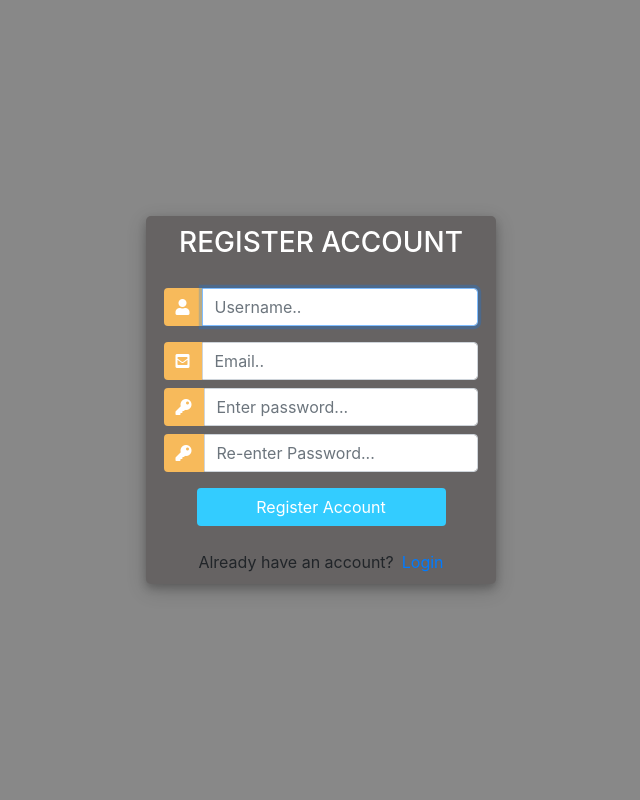
After one commit to noberto21/Hopred, a Django app: page /signup in a window 1280 px wide. The commit adds this page. Shown: the whole page, without its empty margins (319-959 px from the left). Run offline with Django 4.2, Linux system fonts and the light colour scheme; some libraries are stand-ins or nearby versions.

Commit message:
Your descriptive message here

```diff
--- /dev/null
+++ b/prediction/forms.py
@@ -0,0 +1,8 @@
+from django.contrib.auth.forms import UserCreationForm
+from django import forms
+from django.contrib.auth.models import User
+
+class CreateUserForm(UserCreationForm):
+    class Meta:
+        model = User
+        fields = ['username', 'email', 'password1', 'password2']
--- a/prediction/urls.py
+++ b/prediction/urls.py
@@ -5,5 +5,8 @@ urlpatterns = [
     path('', views.home ,name ='home'),
     path('predict/', views.predict),
     path('predict/predictions/', views.predictions),
-    path('about/', views.about, name='about')
+    path('about/', views.about, name='about'),
+    path('signup', views.signup, name='signup'),
+    path('login', views.loginpage, name='login'),
+    path('logout', views.logoutUser, name='logout'),
 ]
--- a/prediction/views.py
+++ b/prediction/views.py
@@ -1,5 +1,10 @@
-from django.shortcuts import render
+from django.shortcuts import redirect, render
 from django.http import HttpResponse
+from django.contrib.auth.forms import UserCreationForm
+from django.contrib import messages
+from django.contrib.auth import authenticate, login, logout
+from django.contrib.auth.decorators import login_required
+from .forms import CreateUserForm
 import pandas as pd
 import numpy as np
 from sklearn.model_selection import train_test_split
@@ -12,12 +17,14 @@ from sklearn.pipeline import Pipeline
 from sklearn.preprocessing import LabelEncoder
 
 
-
+@login_required(login_url='login')
 def home(request):
     return render(request, 'index.html')
 
+@login_required(login_url='login')
 def predict(request):
     return render (request, 'predict.html')
+
 
 def predictions(request):
     data = pd.read_csv('Dataset\Housing.csv')
@@ -66,7 +73,7 @@ def predictions(request):
     var10 = float(request.GET['n10'])
     var11 = str(request.GET['n11'])
 
-    # Create a pandas DataFrame with the input data for prediction
+
     input_data = pd.DataFrame({
         'area': [var1],
         'bedrooms': [var2],
@@ -81,7 +88,7 @@ def predictions(request):
         'furnishingstatus': [var11],
     })
 
-    # Use the trained model to make predictions
+
     predictions = model.predict(input_data)
     predictions = round(predictions[0])
 
@@ -93,4 +100,43 @@ def predictions(request):
 
 def about(request):
     return render(request, 'about.html')
+
+def signup(request):
+    if request.user.is_authenticated:
+        return redirect('home')
+    else:
+        form = CreateUserForm()
+
+        if request.method =='POST':
+            form = CreateUserForm(request.POST)
+            if form.is_valid():
+                form.save()
+                user = form.cleaned_data.get('username')
+                messages.success(request, 'Account was created for '+ user)
+                return redirect('login')
+
+
+    context = {'form':form}
+    return render(request, 'signup.html', context)
+
+def loginpage(request):
+    if request.method == 'POST':
+        username=request.POST.get('username')
+        password=request.POST.get('password')
+
+        user = authenticate(request, username=username, password=password)
+
+        if user is not None:
+            login(request, user)
+            return redirect('home')
+        else:
+            messages.info(request,"Username or password incorrect")
+
+    context = {}
+    return render(request, 'login.html', context)
+
+def logoutUser(request):
+    logout(request)
+    return redirect('login')
+
 # Create your views here.
--- /dev/null
+++ b/templates/signup.html
@@ -0,0 +1,137 @@
+<!DOCTYPE html>
+<html>
+
+<head>
+	<title>Login</title>
+	<link rel="stylesheet" href="https://stackpath.bootstrapcdn.com/bootstrap/4.1.3/css/bootstrap.min.css" integrity="sha384-MCw98/SFnGE8fJT3GXwEOngsV7Zt27NXFoaoApmYm81iuXoPkFOJwJ8ERdknLPMO" crossorigin="anonymous">
+	<script src="https://ajax.googleapis.com/ajax/libs/jquery/3.3.1/jquery.min.js"></script>
+	<link rel="stylesheet" href="https://use.fontawesome.com/releases/v5.6.1/css/all.css" integrity="sha384-gfdkjb5BdAXd+lj+gudLWI+BXq4IuLW5IT+brZEZsLFm++aCMlF1V92rMkPaX4PP" crossorigin="anonymous">
+
+	<style>
+		body,
+		html {
+			margin: 0;
+			padding: 0;
+			height: 100%;
+			background: #888888 !important;
+		}
+		.user_card {
+			width: 350px;
+			margin-top: auto;
+			margin-bottom: auto;
+			background: #666363;
+			position: relative;
+			display: flex;
+			justify-content: center;
+			flex-direction: column;
+			padding: 10px;
+			box-shadow: 0 4px 8px 0 rgba(0, 0, 0, 0.2), 0 6px 20px 0 rgba(0, 0, 0, 0.19);
+			-webkit-box-shadow: 0 4px 8px 0 rgba(0, 0, 0, 0.2), 0 6px 20px 0 rgba(0, 0, 0, 0.19);
+			-moz-box-shadow: 0 4px 8px 0 rgba(0, 0, 0, 0.2), 0 6px 20px 0 rgba(0, 0, 0, 0.19);
+			border-radius: 5px;
+
+		}
+
+		.form_container {
+			margin-top: 20px;
+		}
+
+		#form-title{
+			color: #fff;
+		}
+		.login_btn {
+			width: 100%;
+			background: #33ccff !important;
+			color: white !important;
+		}
+		.login_btn:focus {
+			box-shadow: none !important;
+			outline: 0px !important;
+		}
+		.login_container {
+			padding: 0 2rem;
+		}
+		.input-group-text {
+			background: #f7ba5b !important;
+			color: white !important;
+			border: 0 !important;
+			border-radius: 0.25rem 0 0 0.25rem !important;
+		}
+		.input_user,
+		.input_pass:focus {
+			box-shadow: none !important;
+			outline: 0px !important;
+		}
+
+	</style>
+
+</head>
+<body>
+	<div class="container h-100">
+		<div class="d-flex justify-content-center h-100">
+			<div class="user_card">
+				<div class="d-flex justify-content-center">
+					<h3 id="form-title">REGISTER ACCOUNT</h3>
+				</div>
+				<div class="d-flex justify-content-center form_container">
+
+					<form method="POST" action="">
+                        {% csrf_token %}
+						<div class="input-group mb-3">
+							<div class="input-group-append">
+								<span class="input-group-text"><i class="fas fa-user"></i></span>
+							</div>
+							{{form.username}}
+						</div>
+						<div class="input-group mb-2">
+							<div class="input-group-append">
+								<span class="input-group-text"><i class="fas fa-envelope-square"></i></span>
+							</div>
+							{{form.email}}
+						</div>
+						<div class="input-group mb-2">
+							<div class="input-group-append">
+								<span class="input-group-text"><i class="fas fa-key"></i></span>
+							</div>
+							{{form.password1}}
+						</div>
+						<div class="input-group mb-2">
+							<div class="input-group-append">
+								<span class="input-group-text"><i class="fas fa-key"></i></span>
+							</div>
+							{{form.password2}}
+						</div>
+
+				   		<div class="d-flex justify-content-center mt-3 login_container">
+				 			<input class="btn login_btn" type="submit" value="Register Account">
+				   		</div>
+					</form>
+				</div>
+                {{form.errors}}
+				<div class="mt-4">
+					<div class="d-flex justify-content-center links">
+						Already have an account? <a href="{% url 'login' %}" class="ml-2">Login</a>
+					</div>
+				</div>
+			</div>
+		</div>
+	</div>
+	<script>
+						/* Because i didnt set placeholder values in forms.py they will be set here using vanilla Javascript
+		//We start indexing at one because CSRF_token is considered and input field
+		 */
+
+		//Query All input fields
+		var form_fields = document.getElementsByTagName('input')
+		form_fields[1].placeholder='Username..';
+		form_fields[2].placeholder='Email..';
+		form_fields[3].placeholder='Enter password...';
+		form_fields[4].placeholder='Re-enter Password...';
+
+
+		for (var field in form_fields){
+			form_fields[field].className += ' form-control'
+		}
+	</script>
+</body>
+</html>
```
Also changed, not shown: templates/index.html (+32 -15 lines), templates/login.html (added, +133 -0 lines), templates/result.html (+110 -4 lines), db.sqlite3, static/image2.png (added), static/logo.png (added).
